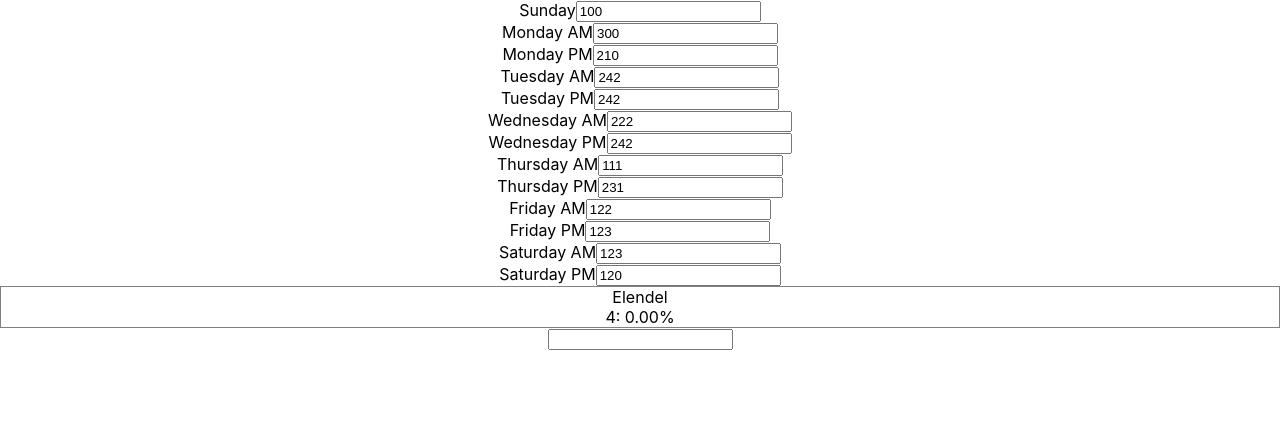
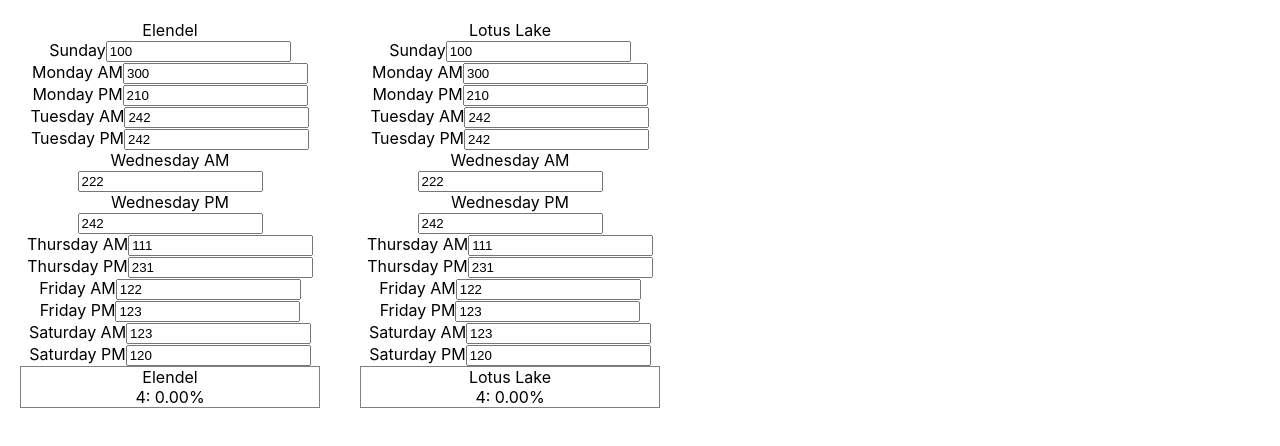
Before and after one commit to Hillshum/group-turnips, a React (Create React App) app: page / in a window 1280 px wide. Shown: the top 446 px of the page. Built offline with nearby package versions, Linux system fonts and the light colour scheme.

Commit message:
Let multiple islands stack

```diff
--- a/src/App.css
+++ b/src/App.scss
@@ -1,5 +1,11 @@
 .App {
   text-align: center;
+  display: flex;
+  flex-wrap: wrap;
+  .island-info {
+    margin: 20px;
+    width: 300px;
+  }
 }
 
 .App-logo {
--- a/src/App.tsx
+++ b/src/App.tsx
@@ -1,23 +1,42 @@
 import React from 'react';
-import './App.css';
+import './App.scss';
 
 import AsyncResults from './components/async-results';
 import { Inputs } from './models';
 import PriceInputs from './components/price-inputs/price-inputs';
 
-const DEFAULT_PRICES: Inputs = {
-  previousPattern: 0,
-  prices: [100, 300, 210, 242, 242, 222, 242, 111, 231, 122, 123, 123, 120],
+interface IslandList {
+  [key: string]: Inputs;
+}
+
+const ISLANDS = {
+  Elendel: {
+    previousPattern: 0,
+    prices: [100, 300, 210, 242, 242, 222, 242, 111, 231, 122, 123, 123, 120],
+  },
+  'Lotus Lake': {
+    previousPattern: 0,
+    prices: [100, 300, 210, 242, 242, 222, 242, 111, 231, 122, 123, 123, 120],
+  },
 };
 
 function App() {
-  const [inputs, setInputs] = React.useState(DEFAULT_PRICES);
+  const [islandInputs, setInputs] = React.useState(ISLANDS);
 
   return (
     <div className="App">
-      <PriceInputs inputs={inputs} onChange={setInputs} />
-      <AsyncResults inputs={inputs} name="Elendel" />
-      <input type="number" />
+      {Object.entries(islandInputs).map(([name, inputs]) => (
+        <div className="island-info">
+          <PriceInputs
+            name={name}
+            inputs={inputs}
+            onChange={(inputs) =>
+              setInputs({ ...islandInputs, [name]: inputs })
+            }
+          />
+          <AsyncResults inputs={inputs} name={name} />
+        </div>
+      ))}
     </div>
   );
 }
--- /dev/null
+++ b/src/components/price-inputs/price-inputs.scss
@@ -0,0 +1,2 @@
+.price-inputs {
+}
--- a/src/components/price-inputs/price-inputs.tsx
+++ b/src/components/price-inputs/price-inputs.tsx
@@ -18,14 +18,16 @@ const PRICES = [
   'Saturday PM',
 ];
 
-interface Props {
+export interface InputProps {
+  name: string;
   inputs: Inputs;
   onChange: (inputs: Inputs) => void;
 }
 
-const PriceInputs = ({ inputs, onChange }: Props) => {
+const PriceInputs = ({ name, inputs, onChange }: InputProps) => {
   return (
     <div className="price-inputs">
+      <div>{name}</div>
       {PRICES.map((price, index) => (
         <div className="price-input" key={price}>
           <label>
```
